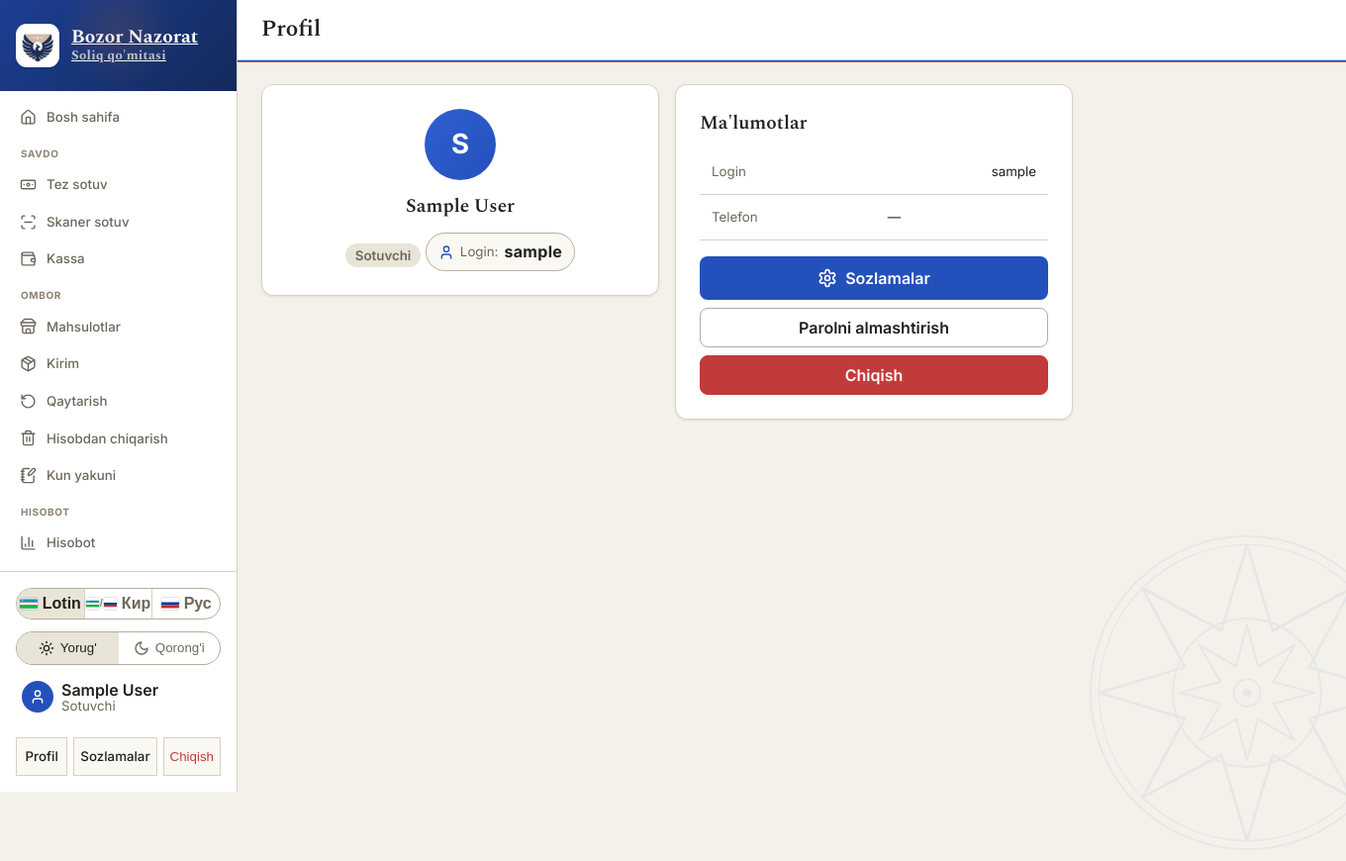
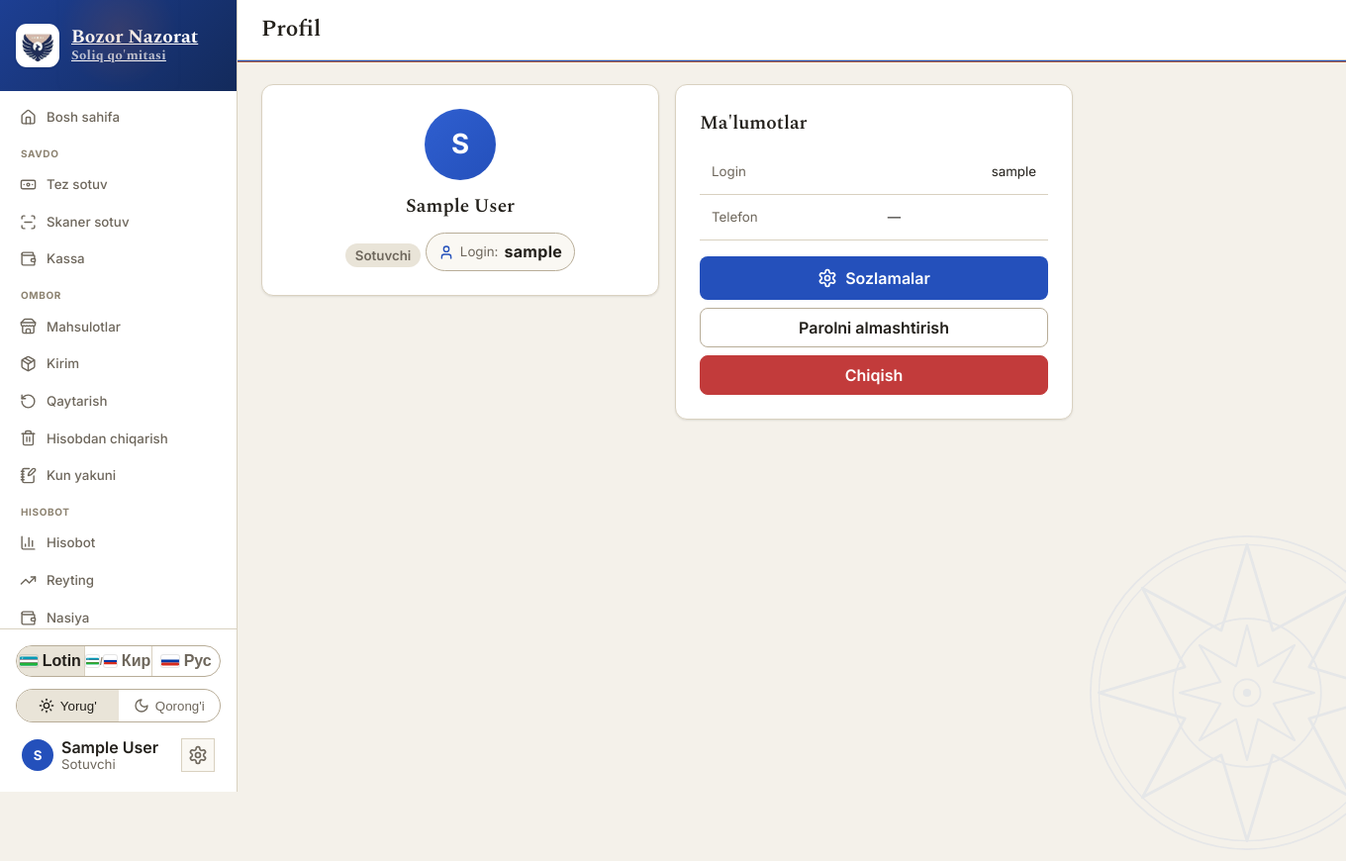
Before and after one commit to afruzbackend/savdoyimbozor, a Django app: page /profile/ in a window 1360 px wide; the page is wider, and only the part inside the window is pictured. Shown: that part at 99% size. Run offline with Django 5.2, Linux system fonts and the light colour scheme; the visitor is signed in with stand-in values (Sample User, id 1); data that the repository does not hold is empty; parts of the project's set-up code (start-up, migrations or seed data) failed here and were passed over.

Commit message:
Profil menyusi: gayka (sozlamalar) belgisi -> ochiluvchi menyu
Foydalanuvchi so'raganidek professional usul: ism yonida gayka belgisi;
bosilsa Profil / Sozlamalar / Parol almashtirish / Chiqish menyusi ochiladi
(chip ustida, tashqariga/Escape bosilsa yopiladi). Doimiy tugmalar qatori
olib tashlandi.

Co-Authored-By: Claude Opus 4.8 <noreply@anthropic.com>

```diff
--- a/static/css/components.css
+++ b/static/css/components.css
@@ -251,21 +251,28 @@ tr.row-warn td{box-shadow:inset 3px 0 var(--warn)}
 .flag-pair .flag{width:13px;height:12px}
 
 /* Foydalanuvchi chipi + qizil chiqish */
-.user-chip{display:flex;align-items:center;gap:8px;text-decoration:none;color:inherit;border-radius:var(--r-2);padding:4px 6px}
-.user-chip:hover{background:var(--surface-sunken)}
+/* Foydalanuvchi menyusi — ism + gayka; gayka bosilsa Profil/Sozlamalar/Parol/Chiqish ochiladi */
+.user-menu{position:relative}
+.user-chip{display:flex;align-items:center;gap:8px;color:inherit;border-radius:var(--r-2);padding:4px 6px}
 .user-chip-avatar{flex:none;display:inline-flex;align-items:center;justify-content:center;
-  width:32px;height:32px;border-radius:var(--r-full);background:var(--primary);color:var(--primary-ink)}
+  width:32px;height:32px;border-radius:var(--r-full);background:var(--primary);color:var(--primary-ink);
+  font-weight:700;font-size:var(--t--1)}
 .user-chip-info{display:flex;flex-direction:column;line-height:1.15;overflow:hidden}
 .user-chip-name{font-weight:600;white-space:nowrap;overflow:hidden;text-overflow:ellipsis}
-/* Profil/Sozlamalar/Chiqish — toza matnli havolalar (ikonkasiz) */
-.user-actions{display:flex;gap:6px;margin-top:8px}
-.user-action{flex:1;display:inline-flex;align-items:center;justify-content:center;
-  padding:8px 6px;border-radius:var(--r-2);border:1px solid var(--border);
-  background:var(--surface-2);color:var(--ink);text-decoration:none;cursor:pointer;
-  font-size:var(--t--1);font-weight:500;white-space:nowrap}
-.user-action:hover{background:var(--surface-sunken);border-color:var(--border-strong)}
-.user-action-danger{color:var(--bad)}
-.user-action-danger:hover{background:var(--bad);border-color:var(--bad);color:#fff}
+.user-gear{flex:none;margin-left:auto;display:inline-flex;align-items:center;justify-content:center;
+  width:34px;height:34px;border:1px solid var(--border);background:var(--surface-2);color:var(--ink-muted);
+  border-radius:var(--r-2);cursor:pointer;transition:background .12s,color .12s,transform .3s}
+.user-gear:hover{background:var(--surface-sunken);color:var(--primary);transform:rotate(45deg)}
+.user-gear[aria-expanded="true"]{color:var(--primary);border-color:var(--primary)}
+.user-menu-pop{position:absolute;bottom:calc(100% + 6px);left:0;right:0;z-index:60;
+  background:var(--surface);border:1px solid var(--border);border-radius:var(--r-sm);
+  box-shadow:var(--shadow-lg);padding:6px;display:flex;flex-direction:column}
+.user-menu-pop a,.user-menu-pop button{display:block;width:100%;text-align:left;padding:9px 12px;
+  border:none;background:transparent;color:var(--ink);text-decoration:none;cursor:pointer;
+  border-radius:6px;font:inherit;font-size:var(--t--1)}
+.user-menu-pop a:hover,.user-menu-pop button:hover{background:var(--surface-sunken)}
+.user-menu-pop .danger{color:var(--bad)}
+.user-menu-pop .danger:hover{background:var(--bad);color:#fff}
 .btn-logout{display:inline-flex;align-items:center;justify-content:center;flex:none;
   border:1px solid transparent;background:color-mix(in srgb,var(--bad) 14%,transparent);
   color:var(--bad);border-radius:var(--r-2);padding:8px;cursor:pointer}
--- a/templates/shell.html
+++ b/templates/shell.html
@@ -30,19 +30,24 @@
         <button type="button" :class="theme==='dark'&&'active'" @click="set('dark')" data-tip="Qorong'i">
           <svg class="icon-sm"><use href="{% static 'icons/sprite.svg' %}#i-moon"></use></svg><span>Qorong'i</span></button>
       </div>
-      <a class="user-chip" href="{% url 'profile' %}" data-tip="Profil va sozlamalar">
-        <span class="user-chip-avatar" aria-hidden="true">
-          <svg class="icon-sm"><use href="{% static 'icons/sprite.svg' %}#i-user"></use></svg></span>
-        <span class="user-chip-info" style="min-width:0">
-          <span class="user-chip-name">{{ user.get_full_name|default:user.username }}</span>
-          <small class="muted">{{ user.get_role_display }}</small>
-        </span>
-      </a>
-      <div class="user-actions">
-        <a class="user-action" href="{% url 'profile' %}">Profil</a>
-        <a class="user-action" href="{% url 'account_settings' %}">Sozlamalar</a>
-        <button type="button" class="user-action user-action-danger"
-                onclick="document.getElementById('logout-confirm').hidden=false">Chiqish</button>
+      <div class="user-menu" x-data="{open:false}" @click.outside="open=false" @keydown.escape="open=false">
+        <div class="user-chip">
+          <span class="user-chip-avatar" aria-hidden="true">{{ user.get_full_name|default:user.username|slice:":1"|upper }}</span>
+          <span class="user-chip-info" style="min-width:0">
+            <span class="user-chip-name">{{ user.get_full_name|default:user.username }}</span>
+            <small class="muted">{{ user.get_role_display }}</small>
+          </span>
+          <button type="button" class="user-gear" @click="open=!open" :aria-expanded="open"
+                  aria-haspopup="true" data-tip="Sozlamalar" title="Sozlamalar">
+            <svg class="icon"><use href="{% static 'icons/sprite.svg' %}#i-settings"></use></svg></button>
+        </div>
+        <div class="user-menu-pop" x-show="open" x-transition.opacity x-cloak>
+          <a href="{% url 'profile' %}">Profil</a>
+          <a href="{% url 'account_settings' %}">Sozlamalar</a>
+          <a href="{% url 'password_change' %}">Parol almashtirish</a>
+          <button type="button" class="danger"
+                  @click="open=false;document.getElementById('logout-confirm').hidden=false">Chiqish</button>
+        </div>
       </div>
     </div>
   </aside>
```
